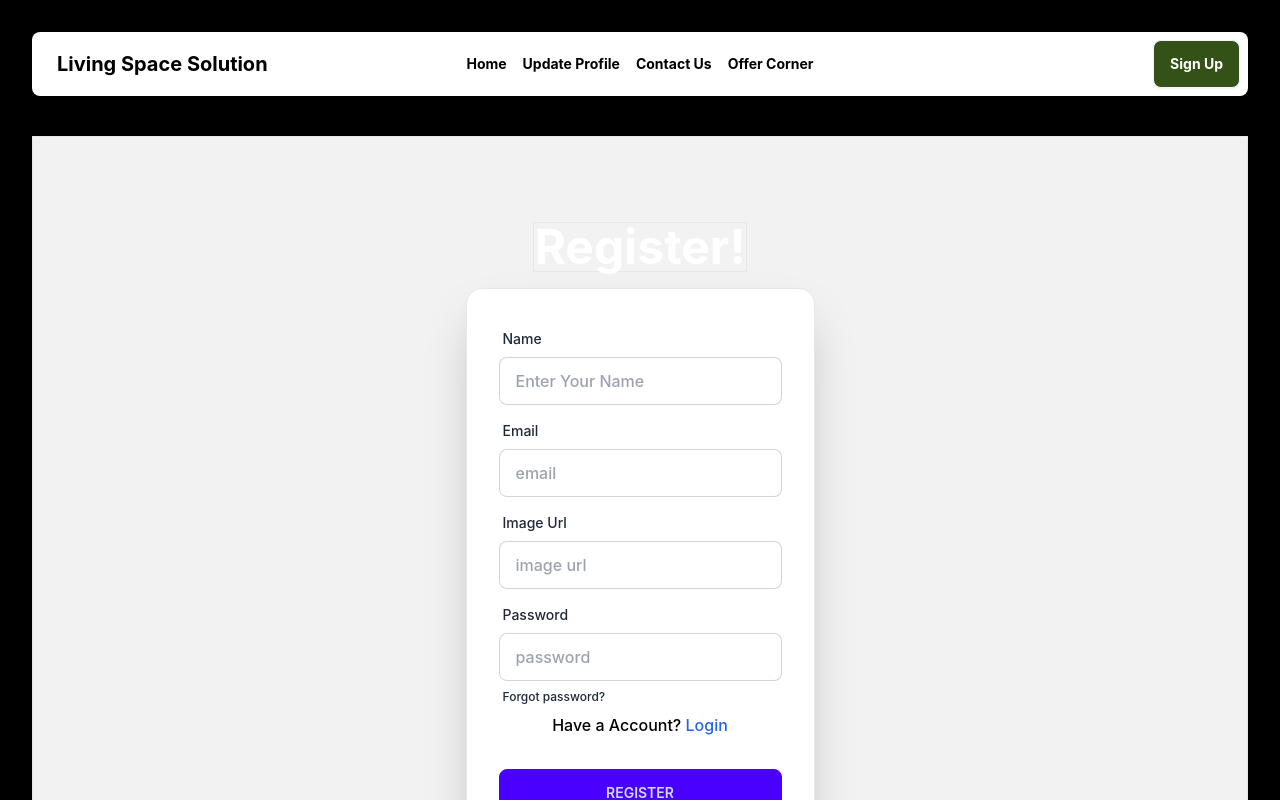
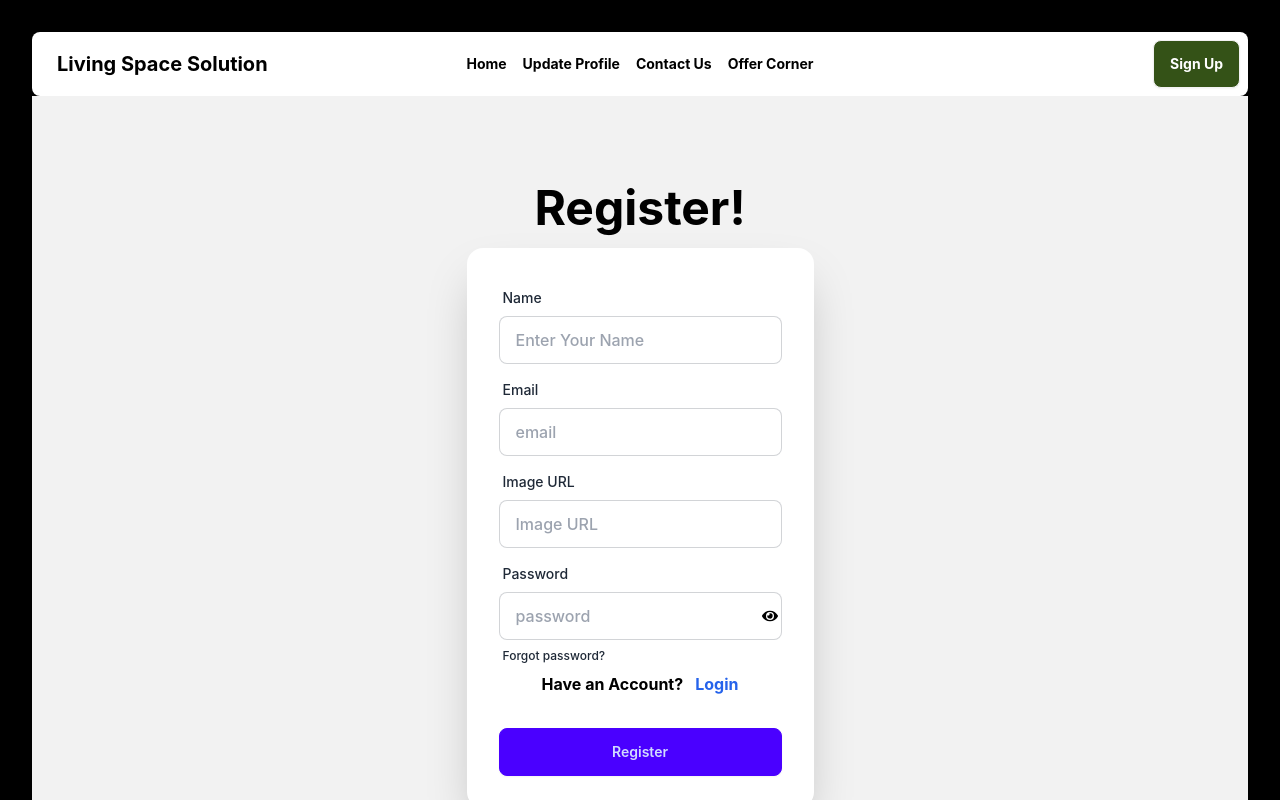
Before and after one commit to Rakibhow203/living-space-soliution-assignment-9th, a React (Vite) app: page /register in a window 1280 px wide. Shown: the top 800 px of the page. Built offline with nearby package versions, Linux system fonts and the light colour scheme; no server answers.

Commit message:
finally compileted register page

```diff
--- /dev/null
+++ b/src/Components/Hooks/UseAuth.jsx
@@ -0,0 +1,12 @@
+import { useContext } from "react";
+import { AuthContext } from "../../FirebaseProvider/FirebaseProvider";
+
+const UseAuth = () => {
+
+const all=useContext(AuthContext)
+
+  return all;
+
+};
+
+export default UseAuth;
--- a/src/FirebaseProvider/FirebaseProvider.jsx
+++ b/src/FirebaseProvider/FirebaseProvider.jsx
@@ -1,86 +1,60 @@
-import { createUserWithEmailAndPassword, onAuthStateChanged, signInWithEmailAndPassword } from "firebase/auth";
-import { createContext, useEffect, useState } from "react";
-import auth from "../firebase/firebaseConfig";
-import { GoogleAuthProvider } from "firebase/auth/cordova";
+import {
+  GithubAuthProvider,
+  GoogleAuthProvider,
+  createUserWithEmailAndPassword,
+  onAuthStateChanged,
+  signInWithEmailAndPassword,
+  signInWithPopup,
+  signOut,
+} from 'firebase/auth';
+import { createContext, useEffect, useState } from 'react';
+import auth from '../firebase/firebaseConfig';
 
 
-export const AuthContext = createContext(null)
-
-
-// social auth providers
+export const AuthContext = createContext(null);
 const googleProvider = new GoogleAuthProvider();
-
+const githubProvider = new GithubAuthProvider();
 const FirebaseProvider = ({ children }) => {
-
   const [user, setUser] = useState(null);
-
-
- //create user
-
+  console.log(user);
+  // create user
   const createUser = (email, password) => {
-   return createUserWithEmailAndPassword(auth, email, password)
-  }
-
-
-
-
-// sign in user
-
+    return createUserWithEmailAndPassword(auth, email, password);
+  };
+  // sign in user
   const signInUser = (email, password) => {
-
-    return signInWithEmailAndPassword(auth, email, password)
-
+    return signInWithEmailAndPassword(auth, email, password);
   };
-
-
-  // google login
-
+  // google sign in
   const googleLogin = () => {
-
- return signInWithPopup(auth, googleProvider)
-
-  }
-
-
+    return signInWithPopup(auth, googleProvider);
+  };
+  const githubLogin = () => {
+    return signInWithPopup(auth, githubProvider);
+  };
+  // logout
+  const logOut = () => {
+    setUser(null);
+    signOut(auth);
+  };
   // observer
-
   useEffect(() => {
-
-onAuthStateChanged(auth, (user) => {
-  if (user) {
-    setUser(user)
-  }
-});
-
-
-  },
-
-
-    [])
-
-
-
-
-
-
-
-
-
-  const allValues = {
+    onAuthStateChanged(auth, user => {
+      if (user) {
+        setUser(user);
+      }
+    });
+  }, []);
+  const allValue = {
     createUser,
     signInUser,
-    googleLogin
-}
-
-
-
-
-
+    googleLogin,
+    githubLogin,
+    logOut,
+    user,
+  };
   return (
-    <AuthContext.Provider value={allValues}>
-      {children}
-    </AuthContext.Provider>
-
+   <AuthContext.Provider value={allValue}>{children}</AuthContext.Provider>
   );
 };
 
--- a/src/Register/Register.jsx
+++ b/src/Register/Register.jsx
@@ -1,38 +1,43 @@
-import { useContext } from "react";
-import { NavLink } from "react-router-dom";
-import { AuthContext } from "../FirebaseProvider/FirebaseProvider";
+
+import { NavLink, useLocation, useNavigate } from "react-router-dom";
+
 import { useForm } from "react-hook-form";
+import UseAuth from "../Components/Hooks/UseAuth";
+import { FaEye, FaEyeSlash } from "react-icons/fa";
+import { useState } from "react";
 
 
 const Register = () => {
 
-  const { createUser } = useContext(AuthContext);
+  const [showPassword, setShowPassword] = useState(false);
+  const { createUser } = UseAuth();
+  const {
+    register,
+    handleSubmit,
 
-  const {
-    register, handleSubmit,
     formState: { errors },
-  } = useForm  ();
+  } = useForm();
+  const navigate = useNavigate();
+  const location = useLocation();
+  const form = location?.state || '/';
   const onSubmit = data => {
-
     const { email, password } = data;
-  createUser(email, password)
-
-    .then(result => {
-      console.log(result);
-    } )
-
+    createUser(email, password).then(result => {
+      if (result.user) {
+        navigate(form);
+      }
+    });
   };
-
 
   return (
     <div>
- <div className="hero min-h-screen bg-base-200 border mt-10">
+  <div className="hero min-h-screen bg-base-200">
       <div className="hero-content flex-col ">
-        <div className="text-center border">
-          <h1 className="text-5xl font-bold text-white">Register!</h1>
+        <div className="text-center">
+          <h1 className="text-5xl font-bold">Register!</h1>
         </div>
-        <form onSubmit={handleSubmit(onSubmit)} className="card shrink-0 w-full max-w-sm shadow-2xl bg-base-100 border">
-          <div className="card-body">
+        <div className="card shrink-0 w-full max-w-sm shadow-2xl bg-base-100">
+          <form onSubmit={handleSubmit(onSubmit)} className="card-body">
             <div className="form-control">
               <label className="label">
                 <span className="label-text">Name</span>
@@ -41,11 +46,11 @@ const Register = () => {
                 type="text"
                 placeholder="Enter Your Name"
                 className="input input-bordered"
-
-                {...register("fullName", { required: true })}
-
+                {...register('fullName', { required: true })}
               />
-                {errors.fullName && <span className="text-red-500" >This field is required</span>}
+              {errors.fullName && (
+                <span className="text-red-500">This field is required</span>
+              )}
             </div>
             <div className="form-control">
               <label className="label">
@@ -55,56 +60,64 @@ const Register = () => {
                 type="email"
                 placeholder="email"
                 className="input input-bordered"
-                {...register("email", { required: true })}
+                {...register('email', { required: true })}
               />
-                {errors.email && <span className="text-red-500" >This field is required</span>}
+              {errors.email && (
+                <span className="text-red-500">This field is required</span>
+              )}
             </div>
-
             <div className="form-control">
               <label className="label">
-                <span className="label-text">Image Url</span>
+                <span className="label-text">Image URL</span>
               </label>
               <input
-                type="email"
-                placeholder="image url"
+                type="text"
+                placeholder="Image URL"
                 className="input input-bordered"
-
-                  {...register("imageUrl", { required: true })}
+                {...register('image')}
               />
-
             </div>
-
             <div className="form-control">
+              <div className="relative">
                 <label className="label">
                   <span className="label-text">Password</span>
                 </label>
                 <input
-                type="password"
+                  type={showPassword ? 'text' : 'password'}
+                  name="password"
                   placeholder="password"
                   className="input input-bordered"
-                {...register("password", { required: true })}
-                />
-                {errors.imageUrl && <span className="text-red-500" >This field is required</span>}
+                  {...register('password', { required: true })}
+                />{' '}
+                {errors.email && (
+                  <span className="text-red-500">This field is required</span>
+                )}
+                <span
+                  className="absolute mt-4 -ml-5 "
+                  onClick={() => setShowPassword(!showPassword)}
+                >
+                  {showPassword ? <FaEyeSlash></FaEyeSlash> : <FaEye></FaEye>}
+                </span>
+              </div>
               <label className="label">
                 <a href="#" className="label-text-alt link link-hover">
                   Forgot password?
                 </a>
               </label>
-              <p>
-                Have a Account?{' '}
-                <NavLink to="/login" className="text-blue-600">
+              <p className="font-bold">
+                Have an Account?
+                <NavLink to="/login" className="text-blue-600 ml-3">
                   Login
                 </NavLink>
               </p>
             </div>
             <div className="form-control mt-6">
-              <button className="btn btn-primary">REGISTER</button>
-            </div>
+              <button className="btn btn-primary">Register</button>
             </div>
           </form>
         </div>
       </div>
-
+    </div>
 
 
     </div>
```
Lines whose indentation alone changed are shown as unchanged.
